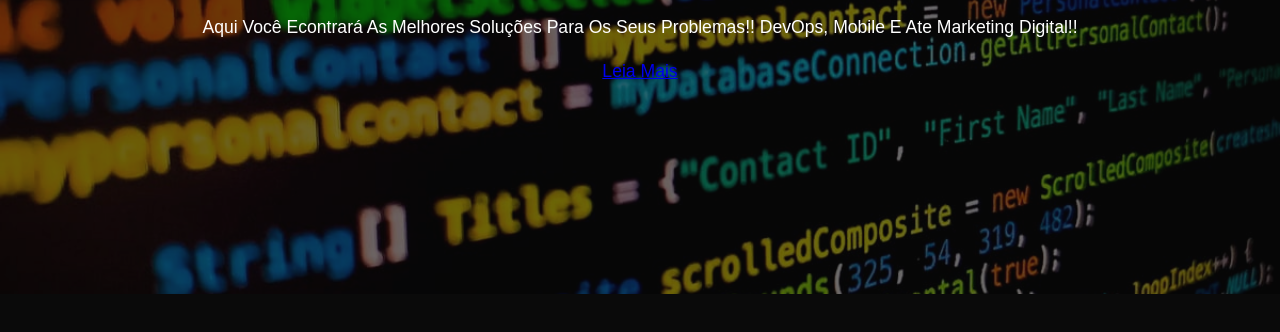
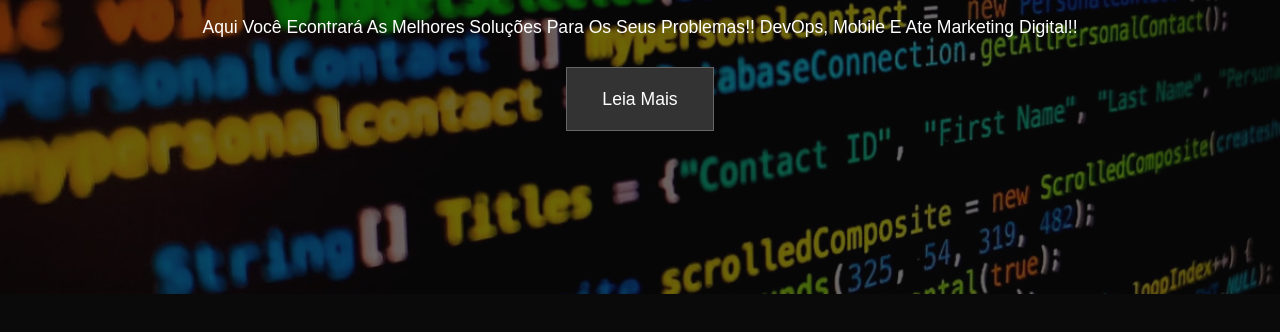
Before and after one commit to kevinsouza4/landingPage, a plain HTML site: page index.html in a window 1280 px wide. Shown: the part 156-488 px from the top of the page. Drawn offline with Linux system fonts and the light colour scheme.

Commit message:
Decorando O Botao De Leia Mais

```diff
--- a/style.css
+++ b/style.css
@@ -13,6 +13,26 @@ h2,
 h3 {
   margin: 0;
   padding: 1em 0;
+}
+
+p {
+  margin: 0;
+  padding: 1em 0;
+}
+
+.botao {
+  display: inline-block;
+  background: #333;
+  color: #fff;
+  text-decoration: none;
+  padding: 1em 2em;
+  border: 1px solid #666;
+  margin: 0.5em 0;
+}
+
+.botao:hover {
+  background: #eaeaea;
+  color: #333
 }
 
 #fundo {
```
